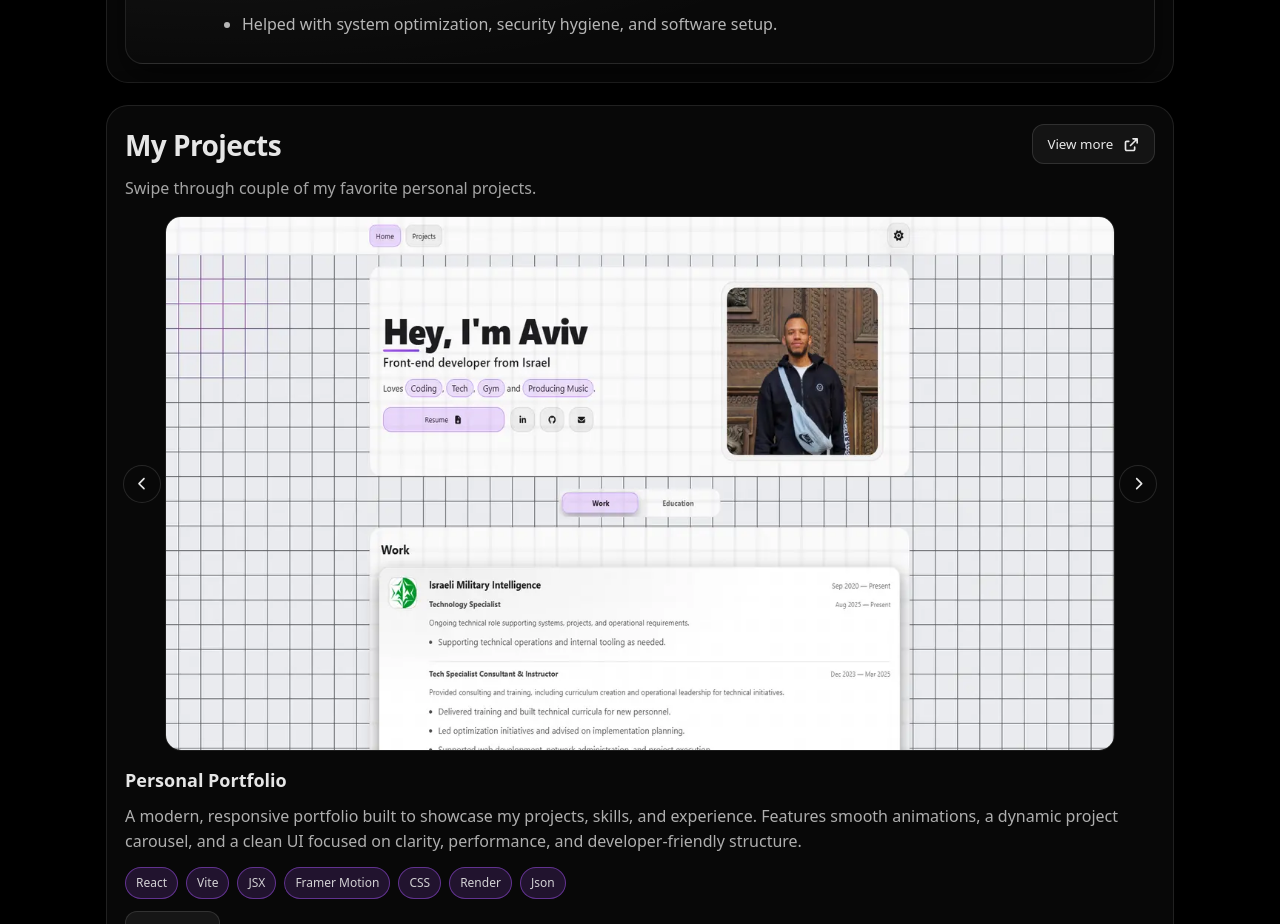
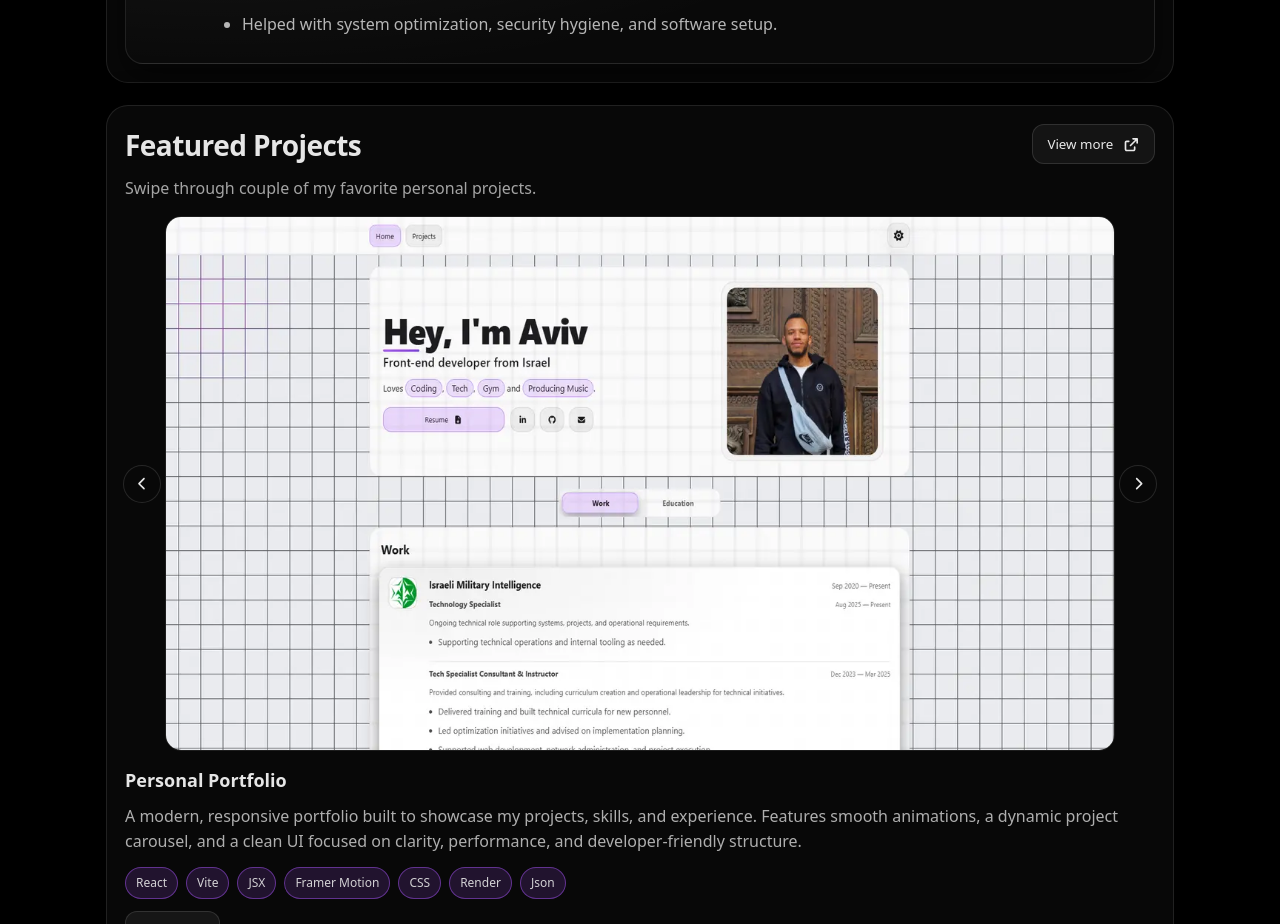
Before and after one commit to SwaggZ/portfolio2026, a React (Vite) app: page / in a window 1280 px wide. Shown: the part 1740-2664 px from the top of the page. Built offline with nearby package versions, Linux system fonts and the light colour scheme.

Commit message:
projects tab title change

```diff
--- a/src/components/ProjectCarousel.jsx
+++ b/src/components/ProjectCarousel.jsx
@@ -73,7 +73,7 @@ export default function ProjectsCarousel({ projects = [], onViewMore }) {
         {/* HEADER */}
         <div className="projCardHeader">
           <div>
-            <h2 className="projTitle">My Projects</h2>
+            <h2 className="projTitle">Featured Projects</h2>
             <p className="projSubtitle">
               Swipe through couple of my favorite personal projects.
             </p>
```
